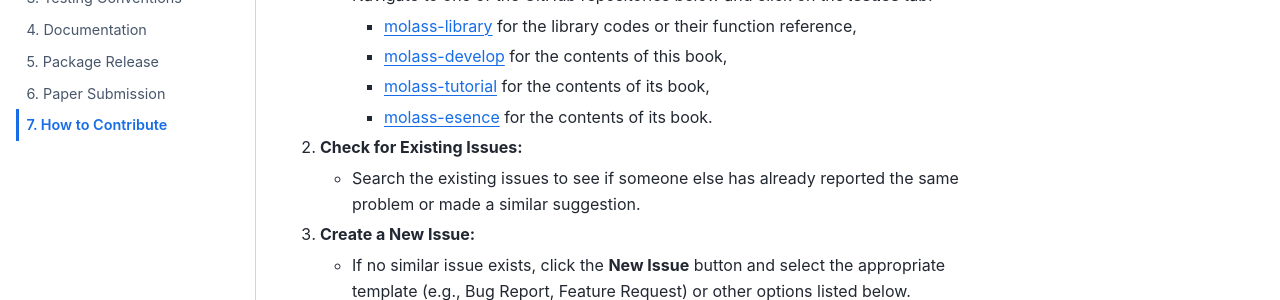
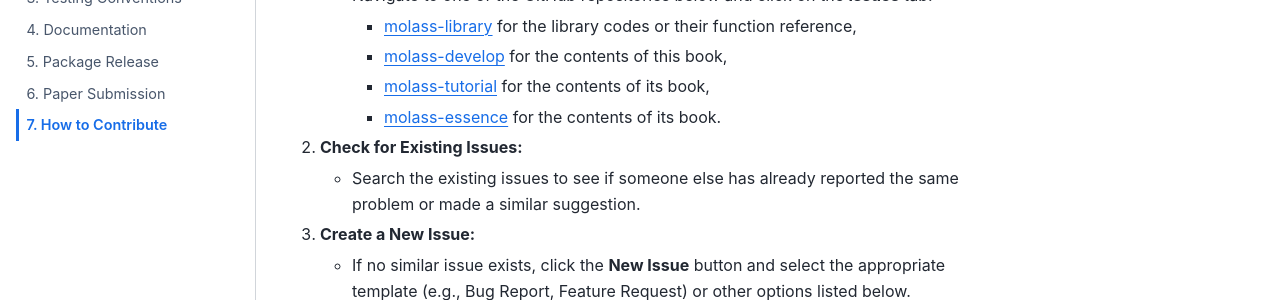
Before and after one commit to biosaxs-dev/molass-develop, a Jupyter Book: the page built from chapters/10/howto_contribute.md, in a window 1280 px wide and 900 px high. Shown: the part 335-635 px from the top of the window. Built offline with Jupyter Book 1.0.4 settings and Sphinx 7.4.7 and the Sphinx Book theme 1.1.4, drawn with Linux system fonts in a browser that asks for light colours.

Commit message:
fix mis-spelling

```diff
--- a/chapters/10/howto_contribute.md
+++ b/chapters/10/howto_contribute.md
@@ -9,7 +9,7 @@ If you encounter a bug, have a question, or want to suggest a new feature, you c
       - [molass-library](https://github.com/nshimizu0721/molass-library) for the library codes or their function reference,
       - [molass-develop](https://github.com/nshimizu0721/molass-develop) for the contents of this book,
       - [molass-tutorial](https://github.com/nshimizu0721/molass-tutorial) for the contents of its book,
-      - [molass-esence](https://github.com/nshimizu0721/molass-essence) for the contents of its book.
+      - [molass-essence](https://github.com/nshimizu0721/molass-essence) for the contents of its book.
 
 2. **Check for Existing Issues:**
    - Search the existing issues to see if someone else has already reported the same problem or made a similar suggestion.
```
